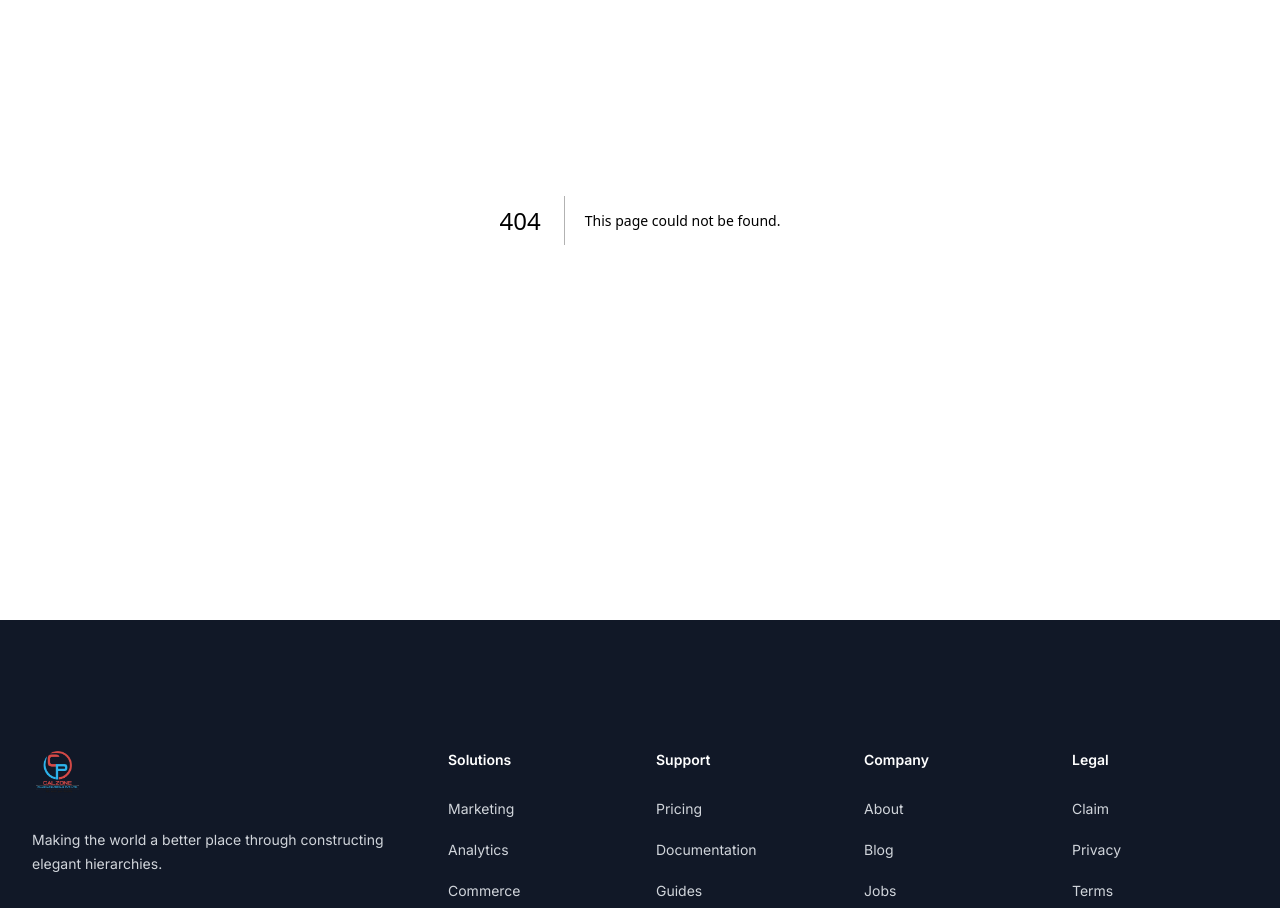
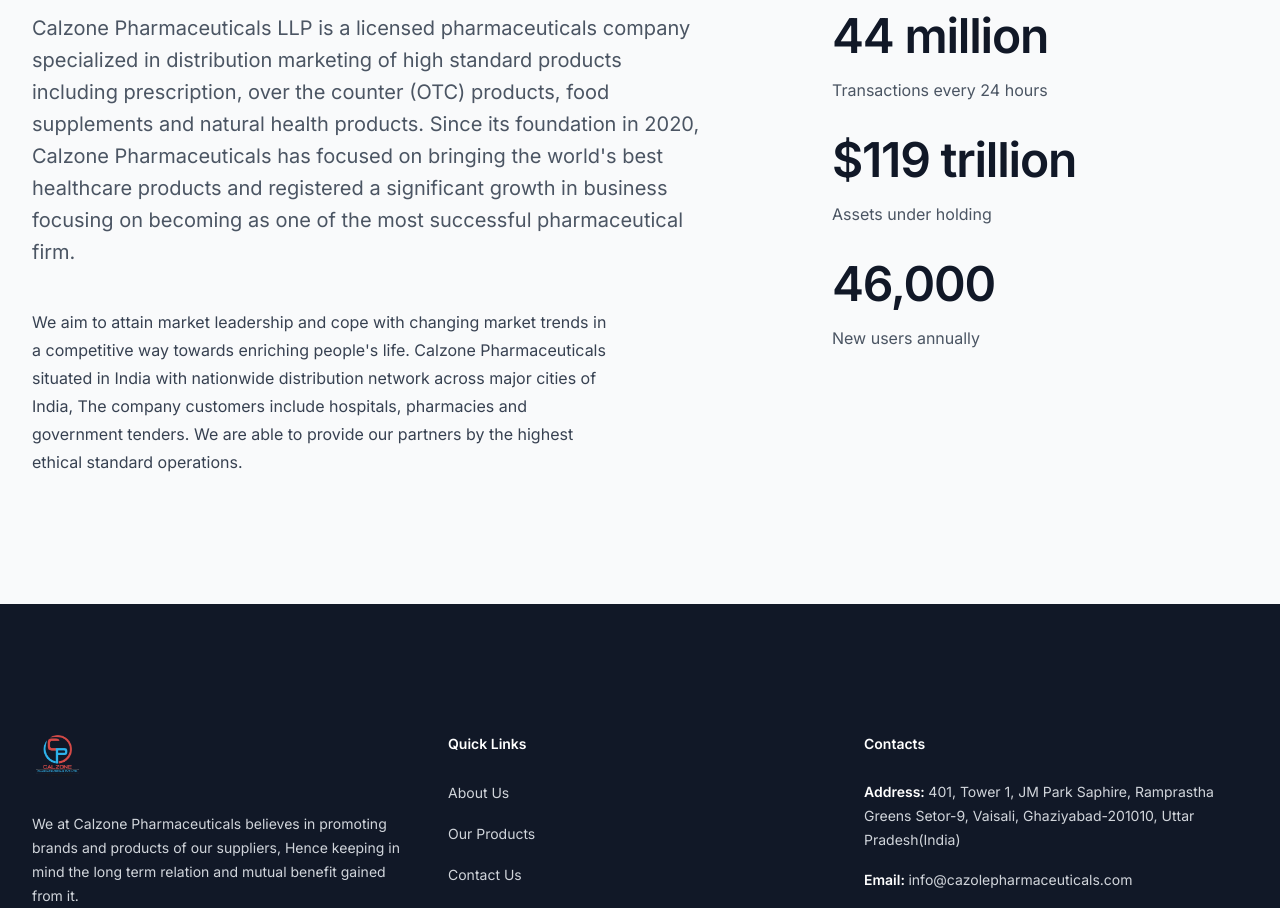
Before and after one commit to saketdev761/calzonepharma, a Next.js app: page /about-us in a window 1280 px wide. Before the commit this address had no page. Shown: the part 260-1168 px from the top of the page. Built offline with nearby package versions, Linux system fonts and the light colour scheme.

Commit message:
ui changes

```diff
--- /dev/null
+++ b/src/app/about-us/page.js
@@ -0,0 +1,59 @@
+const stats = [
+  { label: "Transactions every 24 hours", value: "44 million" },
+  { label: "Assets under holding", value: "$119 trillion" },
+  { label: "New users annually", value: "46,000" },
+];
+
+export default function Example() {
+  return (
+    <div className="bg-gray-50 py-32">
+      <div className="mx-auto max-w-7xl px-6 lg:px-8">
+        <div className="mx-auto max-w-2xl lg:mx-0 lg:max-w-none">
+          <h2 className="text-3xl font-bold tracking-tight text-gray-900 sm:text-4xl">
+            Know about us
+          </h2>
+          <div className="mt-6 flex flex-col gap-x-8 gap-y-20 lg:flex-row">
+            <div className="lg:w-full lg:max-w-2xl lg:flex-auto">
+              <p className="text-xl leading-8 text-gray-600">
+                Calzone Pharmaceuticals LLP is a licensed pharmaceuticals
+                company specialized in distribution marketing of high standard
+                products including prescription, over the counter (OTC)
+                products, food supplements and natural health products. Since
+                its foundation in 2020, Calzone Pharmaceuticals has focused on
+                bringing the world&apos;s best healthcare products and
+                registered a significant growth in business focusing on becoming
+                as one of the most successful pharmaceutical firm.
+              </p>
+              <p className="mt-10 max-w-xl text-base leading-7 text-gray-700">
+                We aim to attain market leadership and cope with changing market
+                trends in a competitive way towards enriching people&apos;s
+                life. Calzone Pharmaceuticals situated in India with nationwide
+                distribution network across major cities of India, The company
+                customers include hospitals, pharmacies and government tenders.
+                We are able to provide our partners by the highest ethical
+                standard operations.
+              </p>
+            </div>
+            <div className="lg:flex lg:flex-auto lg:justify-center">
+              <dl className="w-64 space-y-8 xl:w-80">
+                {stats.map((stat) => (
+                  <div
+                    key={stat.label}
+                    className="flex flex-col-reverse gap-y-4"
+                  >
+                    <dt className="text-base leading-7 text-gray-600">
+                      {stat.label}
+                    </dt>
+                    <dd className="text-5xl font-semibold tracking-tight text-gray-900">
+                      {stat.value}
+                    </dd>
+                  </div>
+                ))}
+              </dl>
+            </div>
+          </div>
+        </div>
+      </div>
+    </div>
+  );
+}
--- a/src/app/components/Footer.js
+++ b/src/app/components/Footer.js
@@ -1,27 +1,19 @@
+import Link from "next/link";
+
 const navigation = {
-  solutions: [
-    { name: "Marketing", href: "#" },
-    { name: "Analytics", href: "#" },
-    { name: "Commerce", href: "#" },
-    { name: "Insights", href: "#" },
+  quick: [
+    { name: "About Us", href: "about-us" },
+    { name: "Our Products", href: "our-products" },
+    { name: "Contact Us", href: "contact-us" },
   ],
-  support: [
-    { name: "Pricing", href: "#" },
-    { name: "Documentation", href: "#" },
-    { name: "Guides", href: "#" },
-    { name: "API Status", href: "#" },
-  ],
-  company: [
-    { name: "About", href: "#" },
-    { name: "Blog", href: "#" },
-    { name: "Jobs", href: "#" },
-    { name: "Press", href: "#" },
-    { name: "Partners", href: "#" },
-  ],
-  legal: [
-    { name: "Claim", href: "#" },
-    { name: "Privacy", href: "#" },
-    { name: "Terms", href: "#" },
+  contacts: [
+    {
+      name: "Address: ",
+      value:
+        "401, Tower 1, JM Park Saphire, Ramprastha Greens Setor-9, Vaisali, Ghaziyabad-201010, Uttar Pradesh(India)",
+    },
+    { name: "Email: ", value: "info@cazolepharmaceuticals.com" },
+    { name: "Phone: ", value: "+91 9506606883" },
   ],
   social: [
     {
@@ -50,41 +42,6 @@
         </svg>
       ),
     },
-    {
-      name: "X",
-      href: "#",
-      icon: (props) => (
-        <svg fill="currentColor" viewBox="0 0 24 24" {...props}>
-          <path d="M13.6823 10.6218L20.2391 3H18.6854L12.9921 9.61788L8.44486 3H3.2002L10.0765 13.0074L3.2002 21H4.75404L10.7663 14.0113L15.5685 21H20.8131L13.6819 10.6218H13.6823ZM11.5541 13.0956L10.8574 12.0991L5.31391 4.16971H7.70053L12.1742 10.5689L12.8709 11.5655L18.6861 19.8835H16.2995L11.5541 13.096V13.0956Z" />
-        </svg>
-      ),
-    },
-    {
-      name: "GitHub",
-      href: "#",
-      icon: (props) => (
-        <svg fill="currentColor" viewBox="0 0 24 24" {...props}>
-          <path
-            fillRule="evenodd"
-            d="M12 2C6.477 2 2 6.484 2 12.017c0 4.425 2.865 8.18 6.839 9.504.5.092.682-.217.682-.483 0-.237-.008-.868-.013-1.703-2.782.605-3.369-1.343-3.369-1.343-.454-1.158-1.11-1.466-1.11-1.466-.908-.62.069-.608.069-.608 1.003.07 1.531 1.032 1.531 1.032.892 1.53 2.341 1.088 2.91.832.092-.647.35-1.088.636-1.338-2.22-.253-4.555-1.113-4.555-4.951 0-1.093.39-1.988 1.029-2.688-.103-.253-.446-1.272.098-2.65 0 0 .84-.27 2.75 1.026A9.564 9.564 0 0112 6.844c.85.004 1.705.115 2.504.337 1.909-1.296 2.747-1.027 2.747-1.027.546 1.379.202 2.398.1 2.651.64.7 1.028 1.595 1.028 2.688 0 3.848-2.339 4.695-4.566 4.943.359.309.678.92.678 1.855 0 1.338-.012 2.419-.012 2.747 0 .268.18.58.688.482A10.019 10.019 0 0022 12.017C22 6.484 17.522 2 12 2z"
-            clipRule="evenodd"
-          />
-        </svg>
-      ),
-    },
-    {
-      name: "YouTube",
-      href: "#",
-      icon: (props) => (
-        <svg fill="currentColor" viewBox="0 0 24 24" {...props}>
-          <path
-            fillRule="evenodd"
-            d="M19.812 5.418c.861.23 1.538.907 1.768 1.768C21.998 8.746 22 12 22 12s0 3.255-.418 4.814a2.504 2.504 0 0 1-1.768 1.768c-1.56.419-7.814.419-7.814.419s-6.255 0-7.814-.419a2.505 2.505 0 0 1-1.768-1.768C2 15.255 2 12 2 12s0-3.255.417-4.814a2.507 2.507 0 0 1 1.768-1.768C5.744 5 11.998 5 11.998 5s6.255 0 7.814.418ZM15.194 12 10 15V9l5.194 3Z"
-            clipRule="evenodd"
-          />
-        </svg>
-      ),
-    },
   ],
 };
 
@@ -99,8 +56,9 @@
           <div className="space-y-8">
             <img className="h-12" src="logo.png" alt="Company name" />
             <p className="text-sm leading-6 text-gray-300">
-              Making the world a better place through constructing elegant
-              hierarchies.
+              We at Calzone Pharmaceuticals believes in promoting brands and
+              products of our suppliers, Hence keeping in mind the long term
+              relation and mutual benefit gained from it.
             </p>
             <div className="flex space-x-6">
               {navigation.social.map((item) => (
@@ -115,74 +73,39 @@
               ))}
             </div>
           </div>
-          <div className="mt-16 grid grid-cols-2 gap-8 xl:col-span-2 xl:mt-0">
-            <div className="md:grid md:grid-cols-2 md:gap-8">
+          <div className="mt-16 grid grid-cols-1 md:grid-cols-2 gap-8 xl:col-span-2 xl:mt-0">
+            <div>
               <div>
                 <h3 className="text-sm font-semibold leading-6 text-white">
-                  Solutions
+                  Quick Links
                 </h3>
                 <ul role="list" className="mt-6 space-y-4">
-                  {navigation.solutions.map((item) => (
+                  {navigation.quick.map((item) => (
                     <li key={item.name}>
-                      <a
+                      <Link
                         href={item.href}
                         className="text-sm leading-6 text-gray-300 hover:text-white"
                       >
                         {item.name}
-                      </a>
-                    </li>
-                  ))}
-                </ul>
-              </div>
-              <div className="mt-10 md:mt-0">
-                <h3 className="text-sm font-semibold leading-6 text-white">
-                  Support
-                </h3>
-                <ul role="list" className="mt-6 space-y-4">
-                  {navigation.support.map((item) => (
-                    <li key={item.name}>
-                      <a
-                        href={item.href}
-                        className="text-sm leading-6 text-gray-300 hover:text-white"
-                      >
-                        {item.name}
-                      </a>
+                      </Link>
                     </li>
                   ))}
                 </ul>
               </div>
             </div>
-            <div className="md:grid md:grid-cols-2 md:gap-8">
+            <div>
               <div>
                 <h3 className="text-sm font-semibold leading-6 text-white">
-                  Company
+                  Contacts
                 </h3>
+
                 <ul role="list" className="mt-6 space-y-4">
-                  {navigation.company.map((item) => (
-                    <li key={item.name}>
-                      <a
-                        href={item.href}
-                        className="text-sm leading-6 text-gray-300 hover:text-white"
-                      >
+                  {navigation.contacts.map((item) => (
+                    <li className="text-sm leading-6" key={item.name}>
+                      <span className="font-semibold text-white">
                         {item.name}
-                      </a>
-                    </li>
-                  ))}
-                </ul>
-              </div>
-              <div className="mt-10 md:mt-0">
-                <h3 className="text-sm font-semibold leading-6 text-white">
-                  Legal
-                </h3>
-                <ul role="list" className="mt-6 space-y-4">
-                  {navigation.legal.map((item) => (
-                    <li key={item.name}>
-                      <a
-                        href={item.href}
-                        className="text-sm leading-6 text-gray-300 hover:text-white"
-                      >
-                        {item.name}
-                      </a>
+                      </span>
+                      <span className=" text-gray-300">{item.value}</span>
                     </li>
                   ))}
                 </ul>
@@ -192,7 +115,8 @@
         </div>
         <div className="mt-16 border-t border-white/10 pt-8 sm:mt-20 lg:mt-24">
           <p className="text-xs leading-5 text-gray-400">
-            &copy; 2020 Your Company, Inc. All rights reserved.
+            &copy; 2020 Calzone Pharmaceuticals PVT LTD, Inc. All rights
+            reserved.
           </p>
         </div>
       </div>
--- a/src/app/components/Header.js
+++ b/src/app/components/Header.js
@@ -2,12 +2,13 @@
 import { useState } from "react";
 import { Dialog } from "@headlessui/react";
 import { Bars3Icon, XMarkIcon } from "@heroicons/react/24/outline";
+import Link from "next/link";
 
 const navigation = [
   { name: "Home", href: "/" },
-  { name: "About Us", href: "#" },
-  { name: "Our Products", href: "#" },
-  { name: "Contacts", href: "/contact-us" },
+  { name: "About Us", href: "about-us" },
+  { name: "Our Products", href: "our-products" },
+  { name: "Contact Us", href: "contact-us" },
 ];
 
 export default function Header() {
@@ -35,13 +36,13 @@
         </div>
         <div className="hidden lg:flex lg:gap-x-12">
           {navigation.map((item) => (
-            <a
+            <Link
               key={item.name}
               href={item.href}
               className="text-sm font-semibold leading-6 text-gray-900"
             >
               {item.name}
-            </a>
+            </Link>
           ))}
         </div>
       </nav>
@@ -71,13 +72,13 @@
             <div className="-my-6 divide-y divide-gray-500/10">
               <div className="space-y-2 py-6">
                 {navigation.map((item) => (
-                  <a
+                  <Link
                     key={item.name}
                     href={item.href}
-                    className="-mx-3 block rounded-lg px-3 py-2 text-base font-semibold leading-7 text-gray-900 hover:bg-gray-50"
+                    className="text-sm font-semibold leading-6 text-gray-900"
                   >
                     {item.name}
-                  </a>
+                  </Link>
                 ))}
               </div>
             </div>
--- a/src/app/components/Hero.js
+++ b/src/app/components/Hero.js
@@ -1,3 +1,4 @@
+import Link from "next/link";
 import React from "react";
 
 const Hero = () => {
@@ -50,27 +51,31 @@
             <div className="mx-auto max-w-2xl gap-x-14 lg:mx-0 lg:flex lg:max-w-none lg:items-center">
               <div className="relative w-full max-w-xl lg:shrink-0 xl:max-w-2xl">
                 <h1 className="text-4xl font-bold tracking-tight text-gray-900 sm:text-6xl">
-                  We’re changing the way people connect.
+                  Welcome to Calzone Pharmaceuticals
                 </h1>
                 <p className="mt-6 text-lg leading-8 text-gray-600 sm:max-w-md lg:max-w-none">
-                  Cupidatat minim id magna ipsum sint dolor qui. Sunt sit in
-                  quis cupidatat mollit aute velit. Et labore commodo nulla
-                  aliqua proident mollit ullamco exercitation tempor. Sint
-                  aliqua anim nulla sunt mollit id pariatur in voluptate cillum.
+                  Calzone Pharmaceuticals LLP is a licensed pharmaceuticals
+                  company specialized in distribution marketing of high standard
+                  products including prescription, over the counter (OTC)
+                  products, food supplements and natural health products. Since
+                  its foundation in 2020, Calzone Pharmaceuticals has focused on
+                  bringing the world&apos;s best healthcare products and
+                  registered a significant growth in business focusing on
+                  becoming as one of the most successful pharmaceutical firm. We
+                  aim to attain market leadership and cope with changing market
+                  trends in a competitive way towards enriching people&apos;s
+                  life. Calzone Pharmaceuticals situated in India with
+                  nationwide distribution network across major cities of India,
+                  The company customers include hospitals, pharmacies and
+                  government tenders.
                 </p>
                 <div className="mt-10 flex items-center gap-x-6">
-                  <a
-                    href="#"
-                    className="rounded-md bg-indigo-600 px-3.5 py-2.5 text-sm font-semibold text-white shadow-sm hover:bg-indigo-500 focus-visible:outline focus-visible:outline-2 focus-visible:outline-offset-2 focus-visible:outline-indigo-600"
-                  >
-                    Get started
-                  </a>
-                  <a
-                    href="#"
+                  <Link
+                    href="/about-us"
                     className="text-sm font-semibold leading-6 text-gray-900"
                   >
-                    Live demo <span aria-hidden="true">→</span>
-                  </a>
+                    Read More <span aria-hidden="true">→</span>
+                  </Link>
                 </div>
               </div>
               <div className="mt-14 flex justify-end gap-8 sm:-mt-44 sm:justify-start sm:pl-20 lg:mt-0 lg:pl-0">
--- a/src/app/components/LogoCloud.js
+++ b/src/app/components/LogoCloud.js
@@ -1,3 +1,5 @@
+import Link from "next/link";
+
 export default function Example() {
   return (
     <div className="bg-white py-24 sm:py-32">
@@ -42,12 +44,15 @@
         <div className="mt-16 flex justify-center">
           <p className="relative rounded-full bg-gray-50 px-4 py-1.5 text-sm leading-6 text-gray-600 ring-1 ring-inset ring-gray-900/5">
             <span className="hidden md:inline">
-              Over 2500 companies use our tools to better their business.
+              We have more than 2500 products.
             </span>
-            <a href="#" className="font-semibold text-indigo-600">
-              <span className="absolute inset-0" aria-hidden="true" /> Read our
-              customer stories <span aria-hidden="true">&rarr;</span>
-            </a>
+            <Link
+              href="/our-products"
+              className="font-semibold text-indigo-600"
+            >
+              <span className="absolute inset-0" aria-hidden="true" /> See all
+              our products <span aria-hidden="true">&rarr;</span>
+            </Link>
           </p>
         </div>
       </div>
--- a/src/app/layout.js
+++ b/src/app/layout.js
@@ -6,8 +6,8 @@
 const inter = Inter({ subsets: ["latin"] });
 
 export const metadata = {
-  title: "Create Next App",
-  description: "Generated by create next app",
+  title: "Calzone Pharmaceuticals",
+  description: "Calzone Pharmaceuticals PVT LTD",
 };
 
 export default function RootLayout({ children }) {
--- /dev/null
+++ b/src/app/our-products/page.js
@@ -0,0 +1,71 @@
+import LogoCloud from "@/app/components/LogoCloud";
+
+export default function Products() {
+  return (
+    <div className="bg-gray-50 py-24 sm:py-32">
+      <div className="mx-auto max-w-7xl px-6 lg:px-8">
+        <div className="mx-auto max-w-2xl lg:max-w-none">
+          <h2 class="text-3xl font-bold tracking-tight text-gray-900 sm:text-4xl">
+            Calzone Products
+          </h2>
+          <h2 className="text-lg font-semibold leading-">
+            Trusted by the world’s most successful doctors
+          </h2>
+          <div className="mx-auto max-w-7xl px-6 lg:px-8 mt-16">
+            <div className="mx-auto grid max-w-lg grid-cols-4 items-center gap-x-8 gap-y-12 sm:max-w-xl sm:grid-cols-6 sm:gap-x-10 sm:gap-y-14 lg:mx-0 lg:max-w-none lg:grid-cols-5">
+              <img
+                className="col-span-2 max-h-12 w-full object-contain lg:col-span-1"
+                src="https://tailwindui.com/img/logos/158x48/transistor-logo-gray-900.svg"
+                alt="Transistor"
+                width={158}
+                height={48}
+              />
+              <img
+                className="col-span-2 max-h-12 w-full object-contain lg:col-span-1"
+                src="https://tailwindui.com/img/logos/158x48/reform-logo-gray-900.svg"
+                alt="Reform"
+                width={158}
+                height={48}
+              />
+              <img
+                className="col-span-2 max-h-12 w-full object-contain lg:col-span-1"
+                src="https://tailwindui.com/img/logos/158x48/tuple-logo-gray-900.svg"
+                alt="Tuple"
+                width={158}
+                height={48}
+              />
+              <img
+                className="col-span-2 max-h-12 w-full object-contain sm:col-start-2 lg:col-span-1"
+                src="https://tailwindui.com/img/logos/158x48/savvycal-logo-gray-900.svg"
+                alt="SavvyCal"
+                width={158}
+                height={48}
+              />
+              <img
+                className="col-span-2 col-start-2 max-h-12 w-full object-contain sm:col-start-auto lg:col-span-1"
+                src="https://tailwindui.com/img/logos/158x48/statamic-logo-gray-900.svg"
+                alt="Statamic"
+                width={158}
+                height={48}
+              />
+              <img
+                className="col-span-2 max-h-12 w-full object-contain sm:col-start-2 lg:col-span-1"
+                src="https://tailwindui.com/img/logos/158x48/savvycal-logo-gray-900.svg"
+                alt="SavvyCal"
+                width={158}
+                height={48}
+              />
+              <img
+                className="col-span-2 col-start-2 max-h-12 w-full object-contain sm:col-start-auto lg:col-span-1"
+                src="https://tailwindui.com/img/logos/158x48/statamic-logo-gray-900.svg"
+                alt="Statamic"
+                width={158}
+                height={48}
+              />
+            </div>
+          </div>
+        </div>
+      </div>
+    </div>
+  );
+}
```
